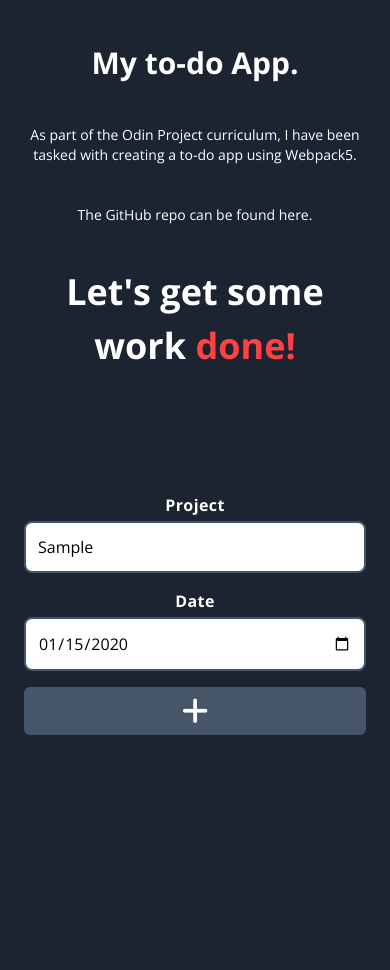
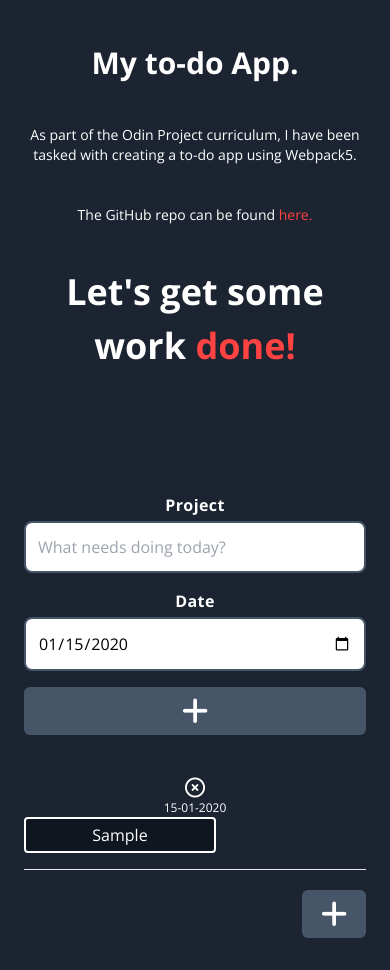
Before and after one commit to Moomins07/project-todo-app-top, a website built with webpack: page dist/index.html in a window 390 px wide. Both pictures are taken after typing "Sample", "2020-01-15" into the empty fields and a click on the button 195 px from the left and 711 px from the top of the page. Before the commit the page ends 844 px from the top, so only its background shows below. Built offline with nearby package versions, Linux system fonts and the light colour scheme.

Commit message:
Initial dist subtree commit

```diff
--- a/dist/index.html
+++ b/dist/index.html
@@ -20,7 +20,7 @@
     <meta name="viewport" content="width=device-width, initial-scale=1" />
   <script defer src="bundle.js"></script><link href="main.css" rel="stylesheet"></head>
   <body class="bg-darkBlue text-white font-opensans">
-    <div class="container mx-auto mt-10 px-6 text-center md:text-left md:h-20">
+    <div class="container mx-auto mt-10 px-6 text-center md:text-left md:h-20 pb-4 sm:pb-0">
       <h1
         class="text-center mb-10 text-3xl font-bold leading-normal mt-2 md:text-4xl md:text-left"
       >
@@ -35,7 +35,7 @@
       <p
         class="max-w-sm mb-10 text-sm md:max-w-xl md:text-xl mx-auto text-center md:text-left md:mx-0"
       >
-        The GitHub repo can be found here.
+        The GitHub repo can be found <a class="text-lightRed" href="https://github.com/Moomins07/project-todo-app-top" target="_blank">here.</a>
       </p>
 
       <h2
@@ -86,12 +86,25 @@
         </form>
       </div>
 
+      <div id="project-names" class="project-names flex flex-col sm:flex-row gap-4 flex-wrap w-full justify-items-center sm:justify-items-start"></div>
+
       <div class="container mx-auto">
         <div class="max-w-8xl">
+          <div class="flex flex-row-reverse lg:flex-row mb-4">
+          <button
+          id="add-todo-card"
+          class="flex flex-row justify-center rounded-md self-end bg-slate-600 md:rounded-lg px-8 py-1.5 w-1/12 dark:bg-slate-500 transition hover:dark:bg-slate-400 group hover:bg-slate-500 mt-5 hidden"
+        >
+          <i
+            class="text-white text-3xl fa-solid fa-plus transition group-hover:scale-125"
+          ></i>
+        </button>
+      </div>
           <div id="project-cards" class="gap-4">
 
 
         </div>
+
       </div>
     </div>
 
@@ -131,7 +144,7 @@
           <input type="checkbox" id="checkboxUrgent" class="px-3 py-2 border rounded text-darkBlue2 mr-6">
         </div>
           <button type="button" id="addChecklistItemButton" class="modalAddItem bg-slate-600 hover:bg-slate-500 text-white font-bold py-2 px-4 rounded mt-2">Add Item</button>
-          <ul id="checklistItems" class=" pl-5 mt-2 break-words list-none md:list-disc">
+          <ul id="checklistItems" class="pl-5 mt-2 break-words list-none md:list-disc">
             <!-- Checklist items will be added here -->
           </ul>
         </div>
@@ -139,7 +152,7 @@
       </form>
     </div>
   </div>
-  <div class="todo-list project-card hidden"></div>
+  <!-- <div class="todo-list project-card project-button hidden"></div> -->
 </div>
 
   </body>
```
Also changed, not shown: dist/bundle.js (+16 -6 lines), dist/main.css.
